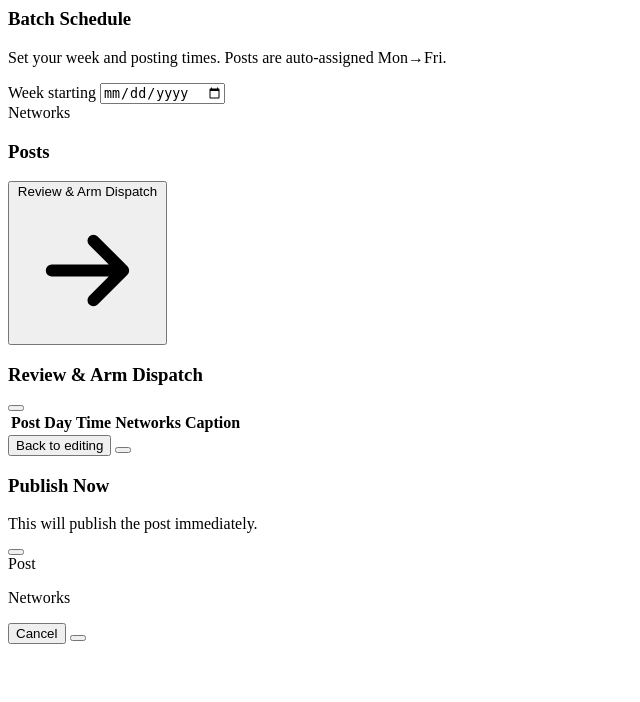
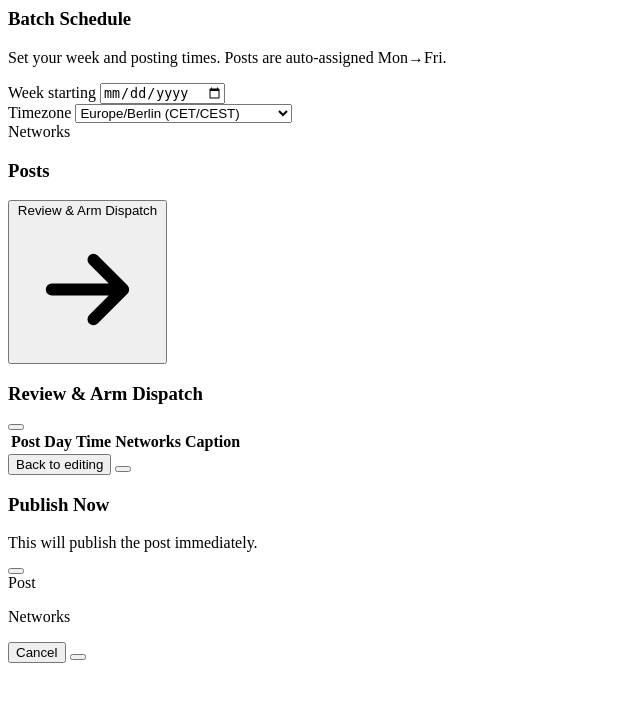
Before and after one commit to patabrava/AIUGC, a Python web app: template templates/batches/detail/_publish_panel.html in a window 1280 px wide. Shown: the top 702 px of the page, without its empty margins (0-640 px from the left). Run offline with Jinja, Linux system fonts and the light colour scheme; the template is opened without the code that fills it, so the values that code supplies are empty.

Commit message:
feat(publish): fix same-day scheduling and add timezone selector
- Always send time_override with slot's actual date to fix same-day
  scheduling (all posts on same day no longer spread across week)
- Add timezone dropdown to batch schedule panel (defaults Europe/Berlin)
- Pass timezone through to arm request schema and backend
- arm.py uses request timezone instead of hardcoded Berlin

Co-Authored-By: Claude Opus 4.6 (1M context) <noreply@anthropic.com>

```diff
--- a/app/features/publish/arm.py
+++ b/app/features/publish/arm.py
@@ -51,6 +51,7 @@ async def arm_batch_dispatch(
     posts_by_id = {p["id"]: p for p in posts_resp.data}
 
     # 3. Validate and schedule each post
+    user_tz = ZoneInfo(request.timezone) if request.timezone else BERLIN_TZ
     scheduled_posts = []
     for i, post_spec in enumerate(request.posts):
         db_post = posts_by_id.get(post_spec.post_id)
@@ -62,7 +63,7 @@ async def arm_batch_dispatch(
         # Compute scheduled_at
         if post_spec.time_override:
             local_dt = datetime.strptime(post_spec.time_override, "%Y-%m-%dT%H:%M")
-            local_dt = local_dt.replace(tzinfo=BERLIN_TZ)
+            local_dt = local_dt.replace(tzinfo=user_tz)
             scheduled_at = local_dt.astimezone(ZoneInfo("UTC")).isoformat()
         elif i < len(request.slots):
             slot = request.slots[i]
--- a/templates/batches/detail/_publish_panel.html
+++ b/templates/batches/detail/_publish_panel.html
@@ -24,6 +24,17 @@
                 <label class="block text-xs font-medium text-indigo-700 mb-1">Week starting</label>
                 <input type="date" x-model="weekStart"
                     class="px-3 py-2 text-sm border border-indigo-200 rounded-md bg-white focus:outline-none focus:ring-2 focus:ring-indigo-500 focus:border-transparent">
+            </div>
+            <div>
+                <label class="block text-xs font-medium text-indigo-700 mb-1">Timezone</label>
+                <select x-model="timezone"
+                    class="px-3 py-2 text-sm border border-indigo-200 rounded-md bg-white focus:outline-none focus:ring-2 focus:ring-indigo-500 focus:border-transparent">
+                    <option value="Europe/Berlin">Europe/Berlin (CET/CEST)</option>
+                    <option value="Europe/London">Europe/London (GMT/BST)</option>
+                    <option value="America/New_York">America/New York (EST/EDT)</option>
+                    <option value="America/Los_Angeles">America/Los Angeles (PST/PDT)</option>
+                    <option value="UTC">UTC</option>
+                </select>
             </div>
             <div class="flex items-center gap-2 ml-auto">
                 <label class="text-xs font-medium text-indigo-700">Networks</label>
```
Also changed, not shown: app/features/publish/schemas.py (+5 -4 lines), static/js/batches/detail.js (+4 -7 lines).
